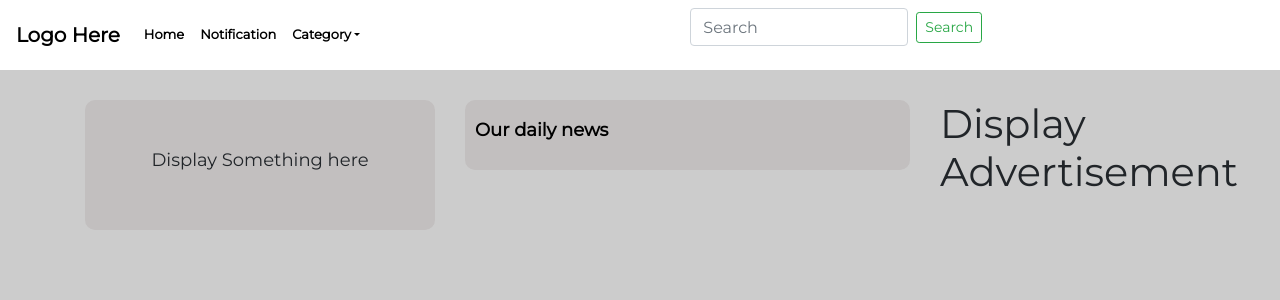
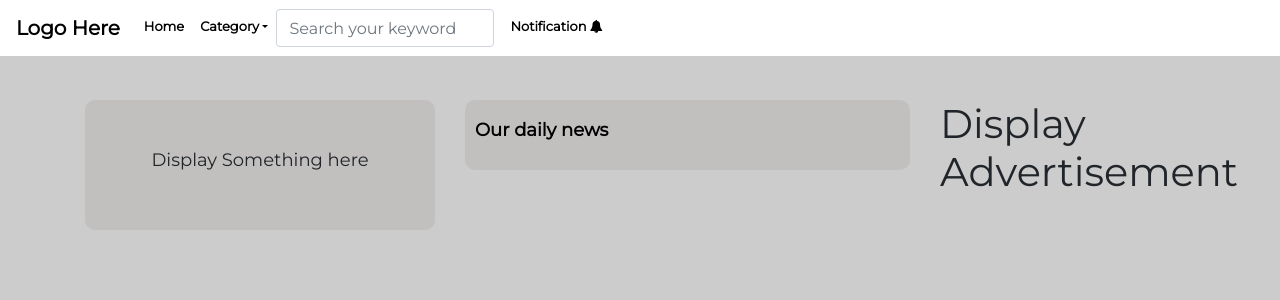
Before and after one commit to irabi01/blog_frontend, a React (Create React App) app: page / in a window 1280 px wide. Shown: the top 300 px of the page. Built offline with nearby package versions, Linux system fonts and the light colour scheme; no server answers.

Commit message:
change search form with notication and add bell icon

```diff
--- a/src/components/Navigation.js
+++ b/src/components/Navigation.js
@@ -16,9 +16,6 @@ export class Navigation extends Component {
                     <li className="nav-item active">
                         <Link className="nav-link" to="/">Home</Link>
                     </li>
-                    <li className="nav-item">
-                        <Link className="nav-link" to="/notification">Notification</Link>
-                    </li>
                     <li className="nav-item dropdown">
                         <Link className="nav-link dropdown-toggle" to="#" id="navbarDropdown" role="button" data-toggle="dropdown" aria-haspopup="true" aria-expanded="false">
                         Category
@@ -31,13 +28,15 @@ export class Navigation extends Component {
                         <Link className="dropdown-item" to="#">Politics</Link>
                         </div>
                     </li>
+                    <li>
+                    <form className="form-inline my-2 my-lg-0">
+                      <input className="form-control mr-sm-2" type="search" placeholder="Search your keyword " aria-label="Search"/>
+                      </form>
+                    </li>
+                    <li className="nav-item">
+                        <Link className="nav-link" to="/notification">Notification  <i className="fa fa-bell"></i></Link>
+                    </li>
                     </ul >
-                    <ul className="mr-auto">
-                      <form className="form-inline my-2 my-lg-0">
-                      <input className="form-control mr-sm-2 input-sm" type="search" placeholder="Search" aria-label="Search"/>
-                      <button className="btn btn-outline-success btn-sm my-2 my-sm-0" type="submit">Search</button>
-                      </form>
-                    </ul>
                 </div>
             </nav>
       </div>
```
